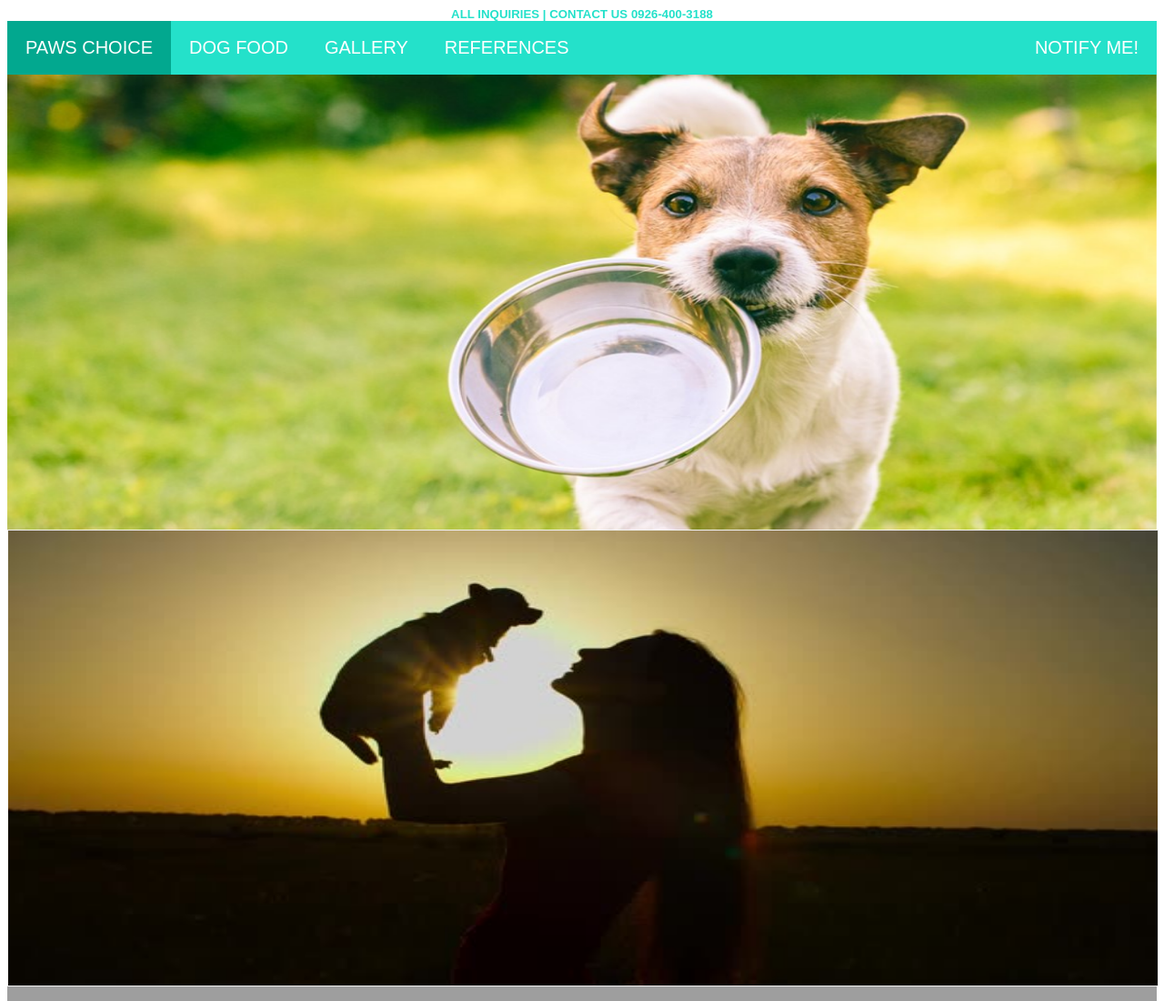
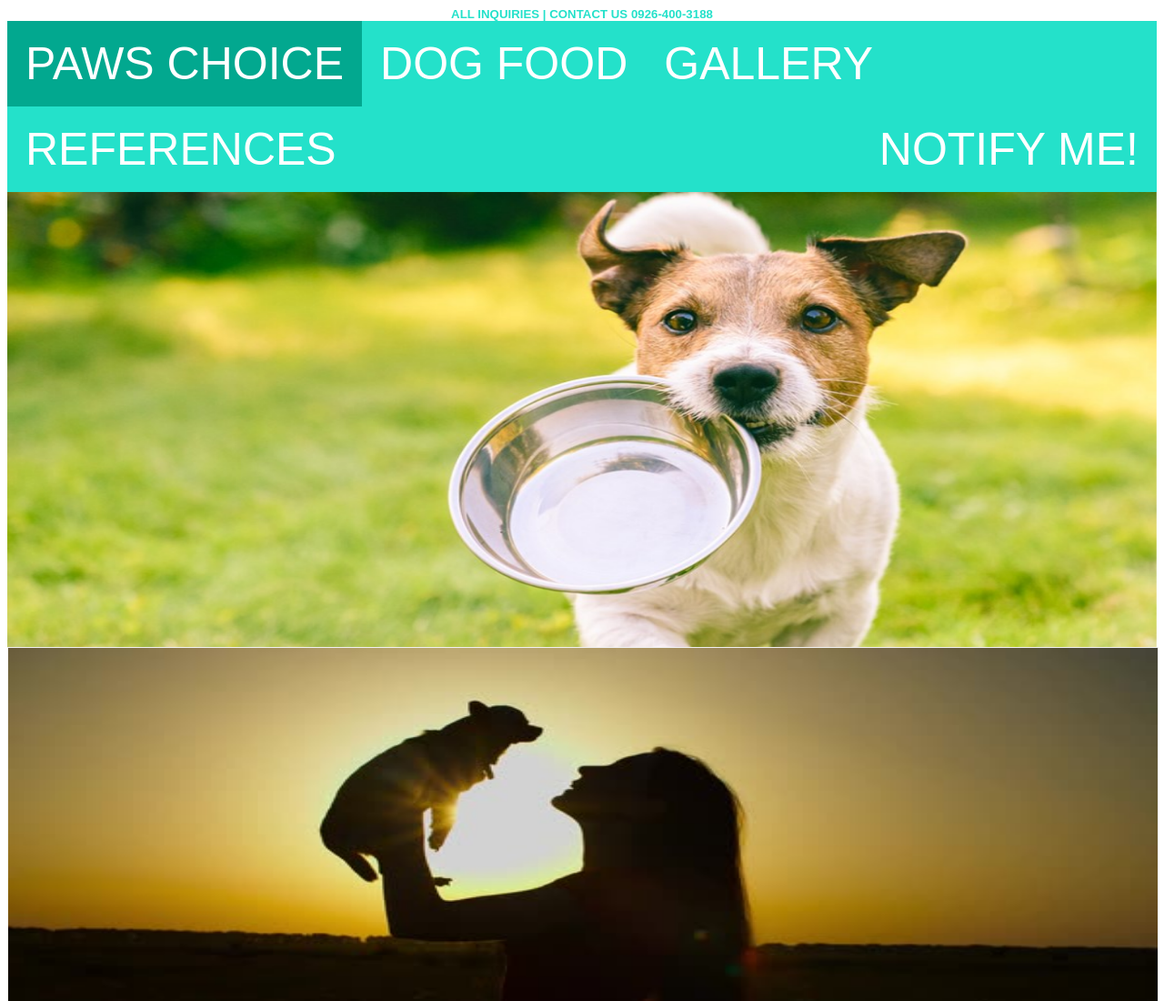
Before and after one commit to CarilloA/F-Project_Carillo, a plain HTML site: page Final_Project_Carillo/index.html in a window 1280 px wide. Shown: the top 1100 px of the page at 91% size. Drawn offline with Linux system fonts and the light colour scheme; grey boxes are pictures that could not be loaded.

Commit message:
Update pawsChoice.css

```diff
--- a/Final_Project_Carillo/Styles/pawsChoice.css
+++ b/Final_Project_Carillo/Styles/pawsChoice.css
@@ -26,7 +26,7 @@ footer{
 .navbar a {
 	float: left;
 	display: block;
-	font-size: 20px;
+	font-size: 50px;
 	font-style: normal;
 	color: white;
 	text-align: center;
@@ -44,7 +44,7 @@ footer{
 }
 
 .dropdown .dropbtn {
-	font-size: 20px;
+	font-size: 50px;
 	border: none;
 	outline: none;
 	color: white;
```
